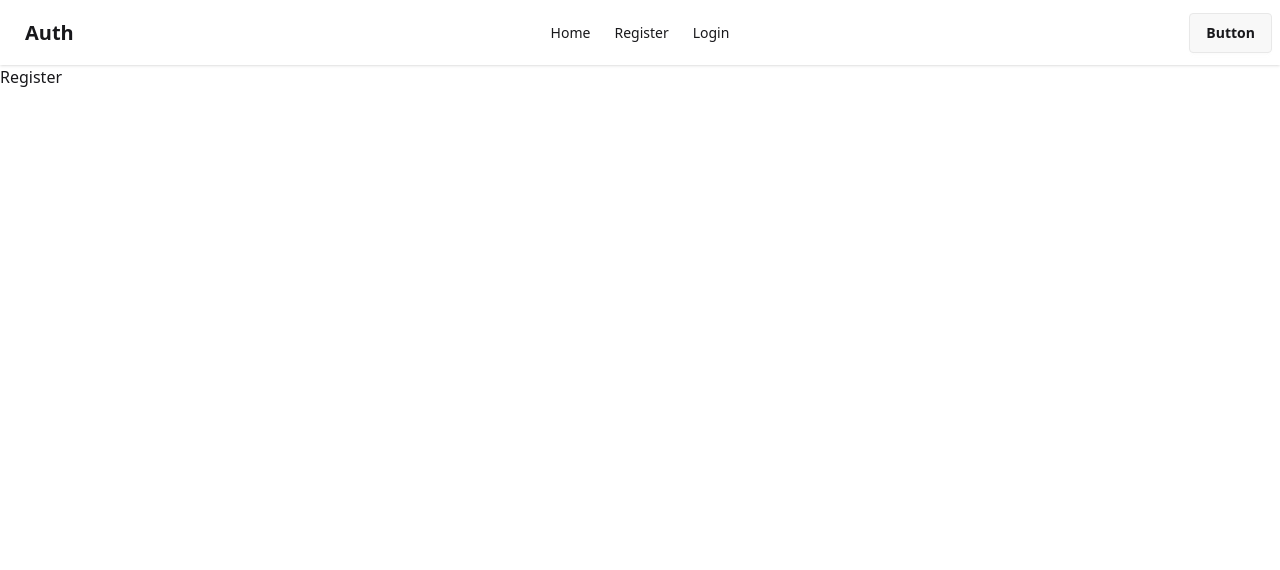
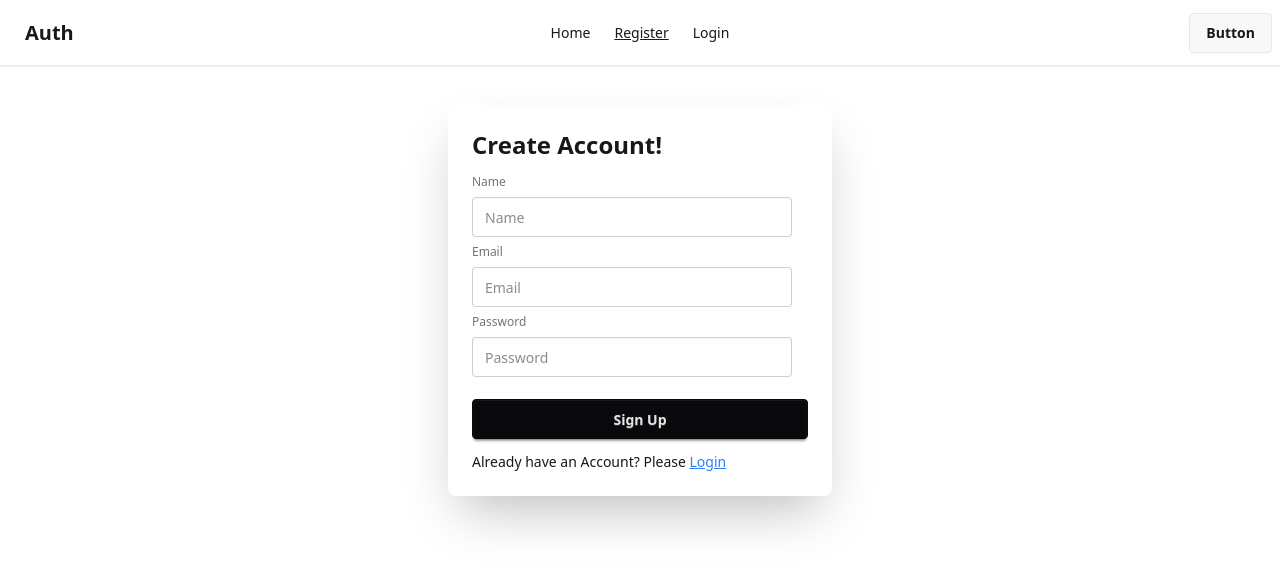
Before and after one commit to mahmudhasan123/react-auth, a React (Vite) app: page /register in a window 1280 px wide. Shown: the top 570 px of the page. Built offline with nearby package versions, Linux system fonts and the light colour scheme; no server answers.

Commit message:
add register and login form

```diff
--- a/package.json
+++ b/package.json
@@ -11,6 +11,7 @@
   },
   "dependencies": {
     "@tailwindcss/vite": "^4.1.5",
+    "firebase": "^11.6.1",
     "react": "^19.0.0",
     "react-dom": "^19.0.0",
     "react-router": "^7.5.3",
--- a/src/components/Login/Login.jsx
+++ b/src/components/Login/Login.jsx
@@ -1,9 +1,36 @@
-import React from 'react'
+import React from "react";
+import { Link } from "react-router";
 
 const Login = () => {
+  const handleLogin = (e) => {
+    e.preventDefault();
+    const email = e.target.email.value;
+    const password = e.target.password.value;
+  };
+
   return (
-    <div>Login</div>
-  )
-}
+    <div className="card mx-auto mt-10 bg-base-100 w-full max-w-sm shrink-0 shadow-2xl">
+      <div className="card-body">
+        <h1 className="text-2xl font-bold">Login now!</h1>
+        <form onSubmit={handleLogin} className="fieldset">
+          <label className="label">Email</label>
+          <input type="email" className="input" placeholder="Email" name="email" />
+          <label className="label">Password</label>
+          <input type="password" className="input" placeholder="Password" name="password" />
+          <div>
+            <a className="link link-hover">Forgot password?</a>
+          </div>
+          <button className="btn btn-neutral mt-4">Login</button>
+        </form>
+        <p>
+          New to this website? Please{" "}
+          <Link to="/register" className="text-blue-500 underline">
+            Register
+          </Link>
+        </p>
+      </div>
+    </div>
+  );
+};
 
-export default Login
+export default Login;
--- /dev/null
+++ b/src/components/Navbar/Navbar.css
@@ -0,0 +1,3 @@
+.active{
+    text-decoration: underline;
+}
--- a/src/components/Navbar/Navbar.jsx
+++ b/src/components/Navbar/Navbar.jsx
@@ -1,5 +1,6 @@
 import React from "react";
 import { NavLink } from "react-router";
+import "./Navbar.css";
 
 const Navbar = () => {
   const links = (
--- a/src/components/Register/Register.jsx
+++ b/src/components/Register/Register.jsx
@@ -1,9 +1,56 @@
-import React from 'react'
+import { createUserWithEmailAndPassword } from "firebase/auth";
+import React from "react";
+import { Link } from "react-router";
+import { auth } from "../firebase.init";
 
 const Register = () => {
+  const handleRegister = (e) => {
+    e.preventDefault();
+    const name = e.target.name.value;
+    const email = e.target.email.value;
+    const password = e.target.password.value;
+
+    createUserWithEmailAndPassword(auth, email, password)
+      .then((result) => {
+        console.log("Result: ", result);
+      })
+      .catch((error) => {
+        console.log("Error: ", error);
+      });
+  };
+
   return (
-    <div>Register</div>
-  )
-}
+    <div className="card mx-auto mt-10 bg-base-100 w-full max-w-sm shrink-0 shadow-2xl">
+      <div className="card-body">
+        <h1 className="text-2xl font-bold">Create Account!</h1>
+        <form onSubmit={handleRegister} className="fieldset">
+          <label className="label">Name</label>
+          <input type="text" className="input" placeholder="Name" name="name" />
+          <label className="label">Email</label>
+          <input
+            type="email"
+            className="input"
+            placeholder="Email"
+            name="email"
+          />
+          <label className="label">Password</label>
+          <input
+            type="password"
+            className="input"
+            placeholder="Password"
+            name="password"
+          />
+          <button className="btn btn-neutral mt-4">Sign Up</button>
+        </form>
+        <p>
+          Already have an Account? Please{" "}
+          <Link to="/login" className="text-blue-500 underline">
+            Login
+          </Link>
+        </p>
+      </div>
+    </div>
+  );
+};
 
-export default Register
+export default Register;
```
Also changed, not shown: 1 other file (tests, documents, lock files or other folders).
